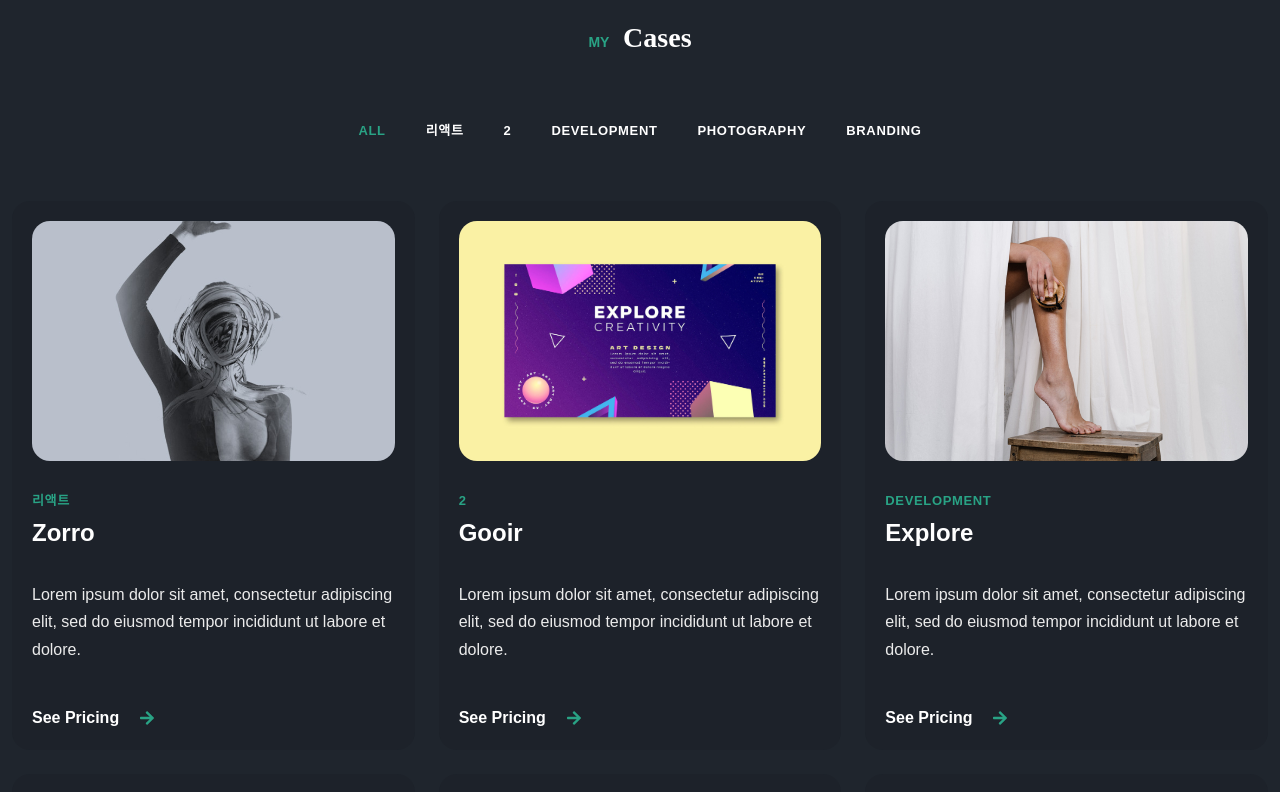
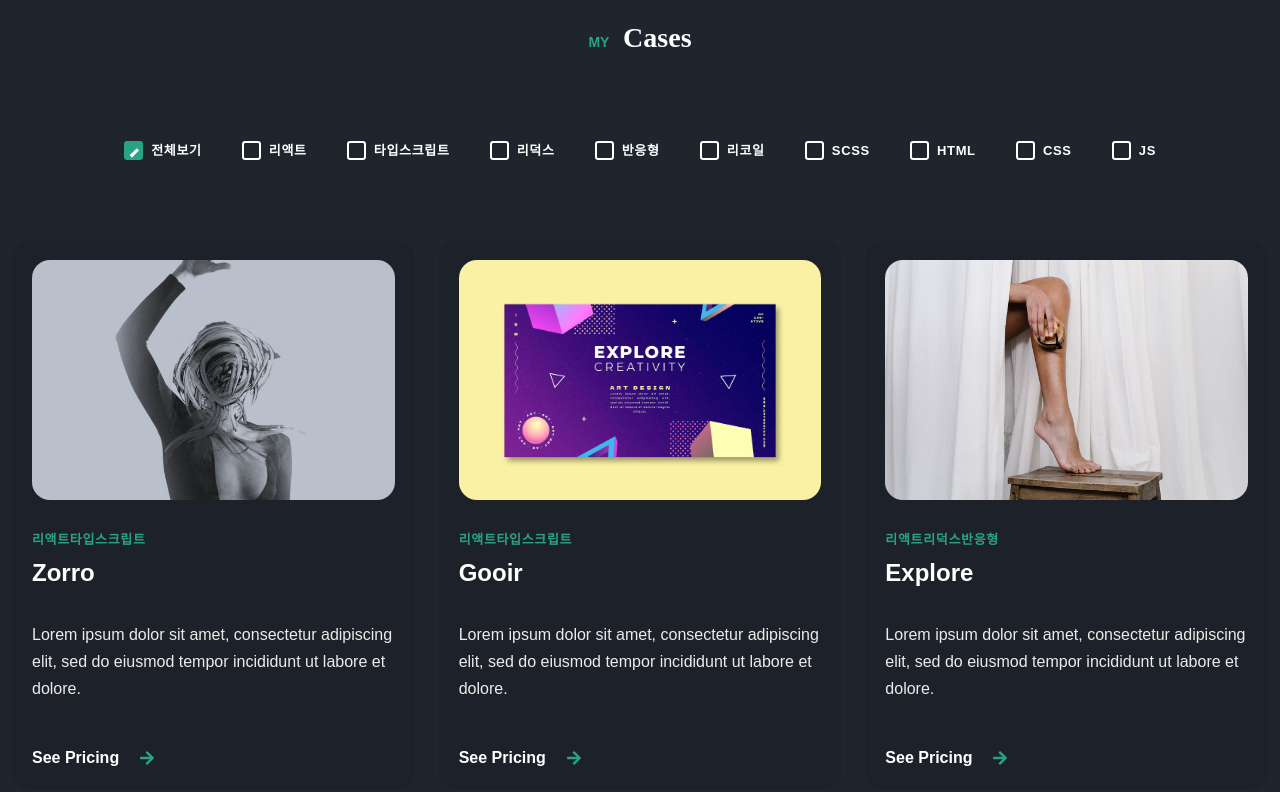
Before and after one commit to miss-gif/portfolio-final, a React (Vite) app: page / in a window 1280 px wide. Shown: the part 3820-4612 px from the top of the page. Built offline with nearby package versions, Linux system fonts and the light colour scheme.

Commit message:
Test : 체크박스 필터

```diff
--- a/src/components/portfolio/List.jsx
+++ b/src/components/portfolio/List.jsx
@@ -1,25 +1,35 @@
-import React, { useState } from "react";
+import React from "react";
 
-const List = ({ list, filterItems }) => {
-  const [active, setActive] = useState(0);
+const List = ({ categories, filterItems, selectedCategories, selectAll }) => {
+  const handleSelectAll = () => {
+    selectAll();
+  };
+
   return (
     <div className="portfolio__list">
-      {list.map((category, index) => {
-        return (
-          <button
-            className={`${
-              active === index ? "active-work" : ""
-            } portfolio__list-item text-cs`}
-            key={index}
-            onClick={() => {
-              setActive(index);
-              filterItems(category);
-            }}
-          >
-            {category}
-          </button>
-        );
-      })}
+      <label className="portfolio__list-item text-cs">
+        <input
+          type="checkbox"
+          checked={selectedCategories.length === 0}
+          onChange={handleSelectAll}
+        />
+        전체보기
+      </label>
+      {categories.map((category, index) => (
+        <div
+          key={index}
+          className="portfolio__list-item text-cs checkbox-style"
+        >
+          <input
+            type="checkbox"
+            id={`checkbox-${index}`} // 고유한 ID 부여
+            checked={selectedCategories.includes(category)}
+            onChange={() => filterItems(category)}
+          />
+          <label htmlFor={`checkbox-${index}`}>{category}</label>
+          {/* for 속성에 ID 설정 */}
+        </div>
+      ))}
     </div>
   );
 };
--- a/src/components/portfolio/index.jsx
+++ b/src/components/portfolio/index.jsx
@@ -5,24 +5,36 @@ import { portfolio } from "../../data/portfolio.js";
 import "./portfolio.scss";
 import { AnimatePresence } from "framer-motion";
 
-const allNavList = [
-  "all",
-  ...new Set(portfolio.map((project) => project.category)),
+const allCategories = [
+  ...new Set(portfolio.flatMap((project) => project.category)),
 ];
 
 const Portfolio = () => {
-  const [projectItems, setMenuItems] = useState(portfolio);
-  const [navList, setNavList] = useState(allNavList);
+  const [projectItems, setProjectItems] = useState(portfolio);
+  const [selectedCategories, setSelectedCategories] = useState([]);
 
   const filterItems = (category) => {
-    if (category === "all") {
-      setMenuItems(portfolio);
-      return;
+    let updatedCategories;
+    if (selectedCategories.includes(category)) {
+      updatedCategories = selectedCategories.filter((cat) => cat !== category);
+    } else {
+      updatedCategories = [...selectedCategories, category];
     }
-    const newProjecItems = portfolio.filter(
-      (item) => item.category === category
-    );
-    setMenuItems(newProjecItems);
+    setSelectedCategories(updatedCategories);
+
+    if (updatedCategories.length === 0) {
+      setProjectItems(portfolio);
+    } else {
+      const newProjectItems = portfolio.filter((item) =>
+        updatedCategories.every((cat) => item.category.includes(cat))
+      );
+      setProjectItems(newProjectItems);
+    }
+  };
+
+  const selectAll = () => {
+    setSelectedCategories([]);
+    setProjectItems(portfolio);
   };
 
   return (
@@ -31,7 +43,12 @@ const Portfolio = () => {
       <p className="section__subtitle">
         My <span>Cases</span>
       </p>
-      <List list={navList} filterItems={filterItems} />
+      <List
+        categories={allCategories}
+        filterItems={filterItems}
+        selectedCategories={selectedCategories}
+        selectAll={selectAll}
+      />
       <div className="portfolio__container container grid">
         <AnimatePresence initial={false}>
           <Items projectItems={projectItems} />
--- a/src/components/portfolio/portfolio.scss
+++ b/src/components/portfolio/portfolio.scss
@@ -6,7 +6,7 @@
   }
 }
 
-/* ltems */
+/* items */
 .portfolio {
   &__img-wrapper {
     border-radius: 18px;
@@ -80,3 +80,52 @@
   border-radius: 18px;
   padding: 20px;
 }
+
+/* 체크박스 */
+.portfolio__list-item {
+  display: flex;
+  align-items: center;
+  font-size: 1rem;
+  color: var(--title-color);
+  position: relative;
+  transition: color 0.3s ease;
+  cursor: pointer;
+
+  &:hover {
+    color: var(--primary-color);
+  }
+}
+
+.portfolio__list-item input[type="checkbox"] {
+  appearance: none;
+  width: 1.2rem;
+  height: 1.2rem;
+  border: 2px solid var(--title-color);
+  border-radius: 0.2rem;
+  margin-right: 0.5rem;
+  position: relative;
+  cursor: pointer;
+  transition: background-color 0.3s ease, border-color 0.3s ease;
+}
+
+.portfolio__list-item input[type="checkbox"]:checked {
+  background-color: var(--primary-color);
+  border-color: var(--primary-color);
+}
+
+.portfolio__list-item input[type="checkbox"]:checked::after {
+  content: "";
+  position: absolute;
+  top: 0.3rem;
+  left: 0.45rem;
+  width: 0.2rem;
+  height: 0.6rem;
+  border: solid #fff;
+  border-width: 0 0.2rem 0.2rem 0;
+  transform: rotate(45deg);
+}
+
+.portfolio__list-item input[type="checkbox"]:focus {
+  outline: none;
+  box-shadow: 0 0 0 2px rgba(0, 123, 255, 0.25);
+}
--- a/src/data/portfolio.js
+++ b/src/data/portfolio.js
@@ -9,7 +9,7 @@ export const portfolio = [
   {
     id: 1,
     img: Project1,
-    category: "리액트",
+    category: ["리액트", "타입스크립트"],
     title: "Zorro",
     description:
       "Lorem ipsum dolor sit amet, consectetur adipiscing elit, sed do eiusmod tempor incididunt ut labore et dolore.",
@@ -17,7 +17,7 @@ export const portfolio = [
   {
     id: 2,
     img: Project2,
-    category: "2",
+    category: ["리액트", "타입스크립트"],
     title: "Gooir",
     description:
       "Lorem ipsum dolor sit amet, consectetur adipiscing elit, sed do eiusmod tempor incididunt ut labore et dolore.",
@@ -25,7 +25,7 @@ export const portfolio = [
   {
     id: 3,
     img: Project3,
-    category: "Development",
+    category: ["리액트", "리덕스", "반응형"],
     title: "Explore",
     description:
       "Lorem ipsum dolor sit amet, consectetur adipiscing elit, sed do eiusmod tempor incididunt ut labore et dolore.",
@@ -33,7 +33,7 @@ export const portfolio = [
   {
     id: 4,
     img: Project4,
-    category: "Photography",
+    category: ["리액트", "리코일", "SCSS"],
     title: "Mozar",
     description:
       "Lorem ipsum dolor sit amet, consectetur adipiscing elit, sed do eiusmod tempor incididunt ut labore et dolore.",
@@ -41,7 +41,7 @@ export const portfolio = [
   {
     id: 5,
     img: Project5,
-    category: "Development",
+    category: ["HTML", "CSS", "JS"],
     title: "Stay Fit",
     description:
       "Lorem ipsum dolor sit amet, consectetur adipiscing elit, sed do eiusmod tempor incididunt ut labore et dolore.",
@@ -49,7 +49,7 @@ export const portfolio = [
   {
     id: 6,
     img: Project6,
-    category: "Branding",
+    category: ["HTML", "CSS", "반응형"],
     title: "Kana",
     description:
       "Lorem ipsum dolor sit amet, consectetur adipiscing elit, sed do eiusmod tempor incididunt ut labore et dolore.",
```
